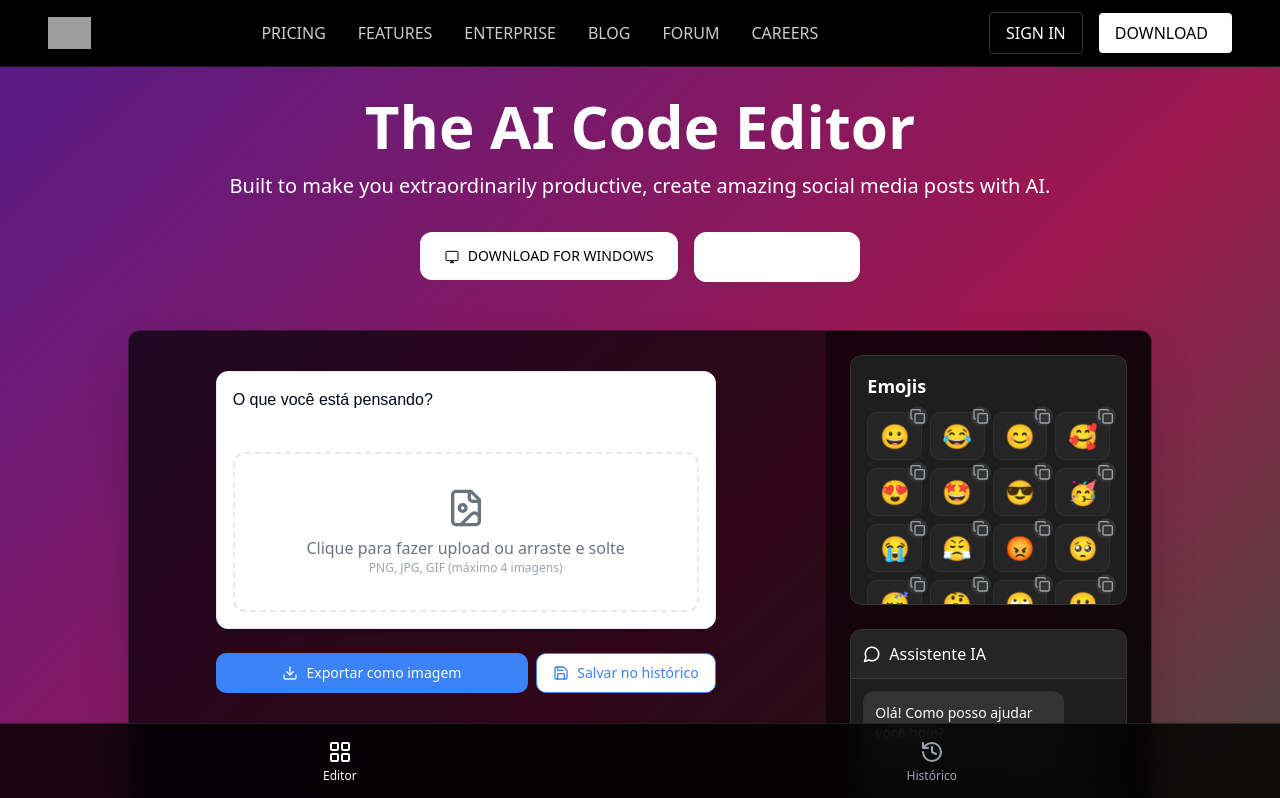
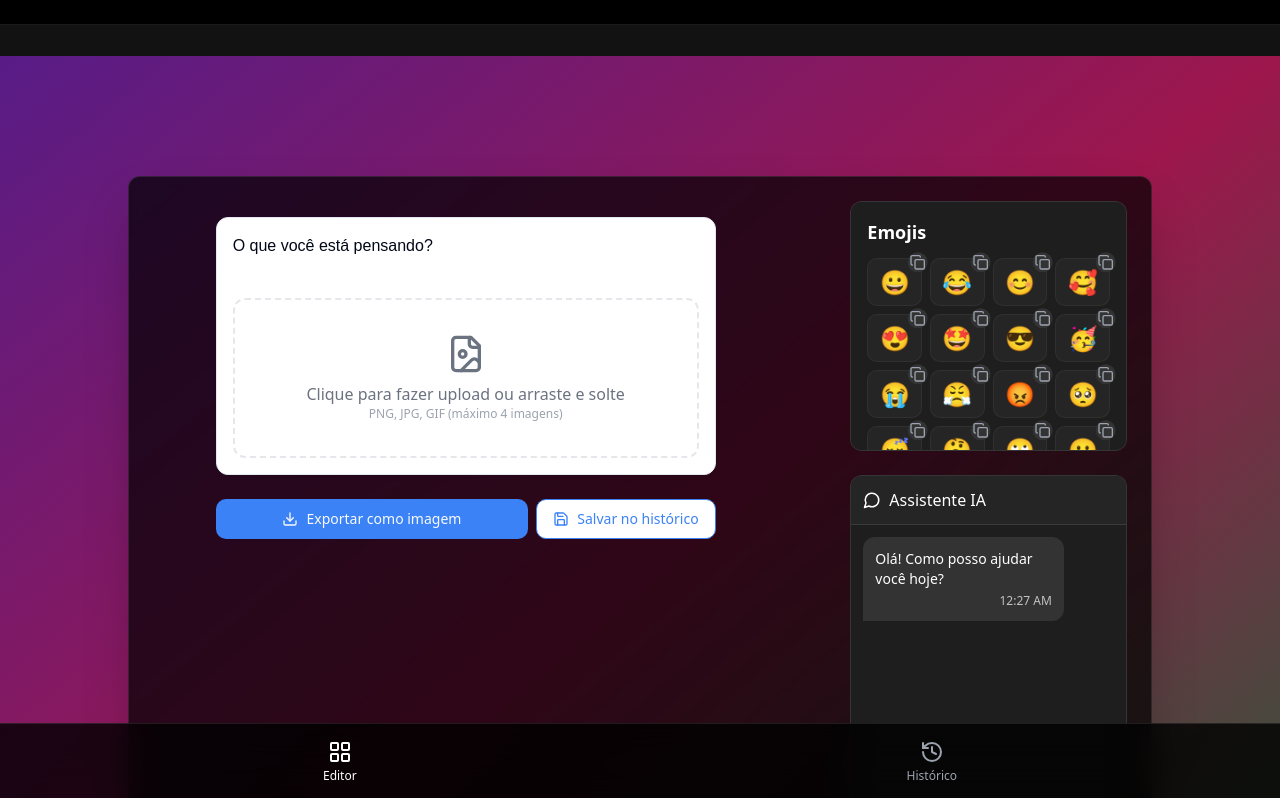
Before and after one commit to Lunedev03/post-card-creator-app, a React (Vite) app: page / in a window 1280 px wide. Shown: the top 798 px of the page. Built offline with nearby package versions, Linux system fonts and the light colour scheme; grey boxes are pictures that could not be loaded.

Commit message:
Visual edit in Lovable
Edited UI in Lovable

```diff
--- a/src/components/TopBar.tsx
+++ b/src/components/TopBar.tsx
@@ -1,34 +1,7 @@
+import React from 'react';
+const TopBar = () => {
+  return <nav className="bg-black w-full fixed top-0 left-0 right-0 px-4 py-3 z-50 border-b border-white/10">
 
-import React from 'react';
-
-const TopBar = () => {
-  return (
-    <nav className="bg-black w-full fixed top-0 left-0 right-0 px-4 py-3 z-50 border-b border-white/10">
-      <div className="container mx-auto flex justify-between items-center">
-        <div className="text-white font-bold text-2xl">
-          <img
-            src="/lovable-uploads/262cb9bf-0b9d-479a-901c-35d17ebd1a29.png"
-            alt="Logo"
-            className="h-8"
-          />
-        </div>
-        <div className="hidden md:flex space-x-8 text-white/80">
-          <a href="#" className="hover:text-white">PRICING</a>
-          <a href="#" className="hover:text-white">FEATURES</a>
-          <a href="#" className="hover:text-white">ENTERPRISE</a>
-          <a href="#" className="hover:text-white">BLOG</a>
-          <a href="#" className="hover:text-white">FORUM</a>
-          <a href="#" className="hover:text-white">CAREERS</a>
-        </div>
-        <div className="hidden md:flex items-center space-x-4">
-          <button className="px-4 py-2 border border-white/20 text-white hover:bg-white/10 rounded">SIGN IN</button>
-          <button className="px-4 py-2 bg-white text-black hover:bg-gray-200 rounded flex items-center">
-            <span className="mr-2">DOWNLOAD</span>
-          </button>
-        </div>
-      </div>
-    </nav>
-  );
+    </nav>;
 };
-
 export default TopBar;
--- a/src/pages/Index.tsx
+++ b/src/pages/Index.tsx
@@ -1,32 +1,20 @@
-
 import React from 'react';
 import PostSimulator from '@/components/post/PostSimulator';
 import EmojiPicker from '@/components/emoji/EmojiPicker';
 import AiAssistant from '@/components/chat/AiAssistant';
 import { Card } from '@/components/ui/card';
 import { Button } from '@/components/ui/button';
-
 const Index = () => {
-  return (
-    <div className="min-h-screen bg-gradient-to-br from-purple-900 via-pink-800 to-green-800 pb-20">
+  return <div className="min-h-screen bg-gradient-to-br from-purple-900 via-pink-800 to-green-800 pb-20">
       <div className="container mx-auto px-4 py-10">
         <div className="text-center mb-8">
-          <h1 className="text-6xl font-bold text-white mb-4">The AI Code Editor</h1>
-          <p className="text-xl text-white">Built to make you extraordinarily productive, create amazing social media posts with AI.</p>
+
+
         </div>
 
         <div className="flex justify-center gap-4 mb-12">
-          <Button className="bg-white text-black hover:bg-gray-200 flex items-center gap-2 px-6 py-6 rounded-lg">
-            <svg className="w-5 h-5" viewBox="0 0 24 24" fill="none" xmlns="http://www.w3.org/2000/svg">
-              <path d="M3 6.5C3 5.67157 3.67157 5 4.5 5H19.5C20.3284 5 21 5.67157 21 6.5V17.5C21 18.3284 20.3284 19 19.5 19H4.5C3.67157 19 3 18.3284 3 17.5V6.5Z" stroke="currentColor" strokeWidth="1.5"/>
-              <path d="M11 19V22M13 19V22" stroke="currentColor" strokeWidth="1.5"/>
-              <path d="M9 22H15" stroke="currentColor" strokeWidth="1.5"/>
-            </svg>
-            DOWNLOAD FOR WINDOWS
-          </Button>
-          <Button variant="outline" className="border-white text-white hover:bg-white/10 px-6 py-6 rounded-lg">
-            ALL DOWNLOADS
-          </Button>
+
+
         </div>
 
         <Card className="bg-black/70 border border-white/10 shadow-2xl overflow-hidden rounded-xl backdrop-blur-sm max-w-5xl mx-auto">
@@ -34,7 +22,7 @@ const Index = () => {
             <div className="md:col-span-2 p-6">
               <PostSimulator />
             </div>
-            <div className="flex flex-col gap-6 p-6 bg-black/50">
+            <div className="flex flex-col gap-6 p-6 bg-black/0">
               <div className="h-[250px]">
                 <EmojiPicker />
               </div>
@@ -45,8 +33,6 @@ const Index = () => {
           </div>
         </Card>
       </div>
-    </div>
-  );
+    </div>;
 };
-
 export default Index;
```
